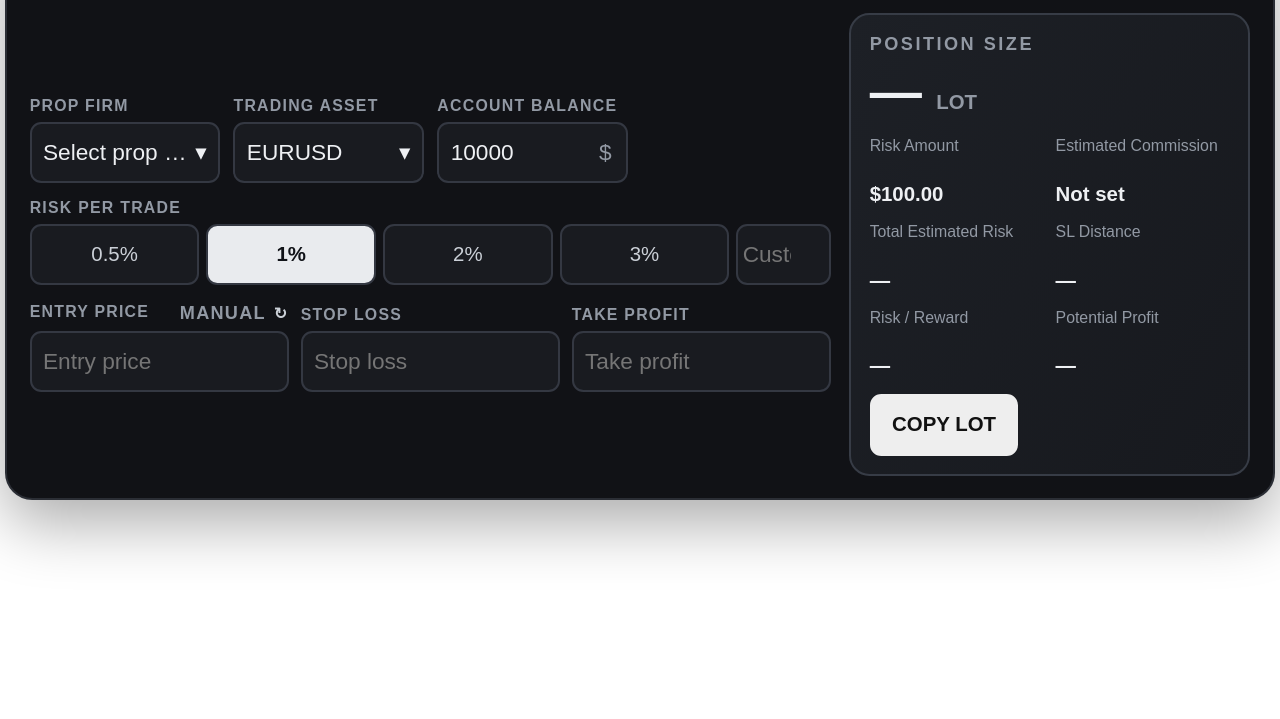
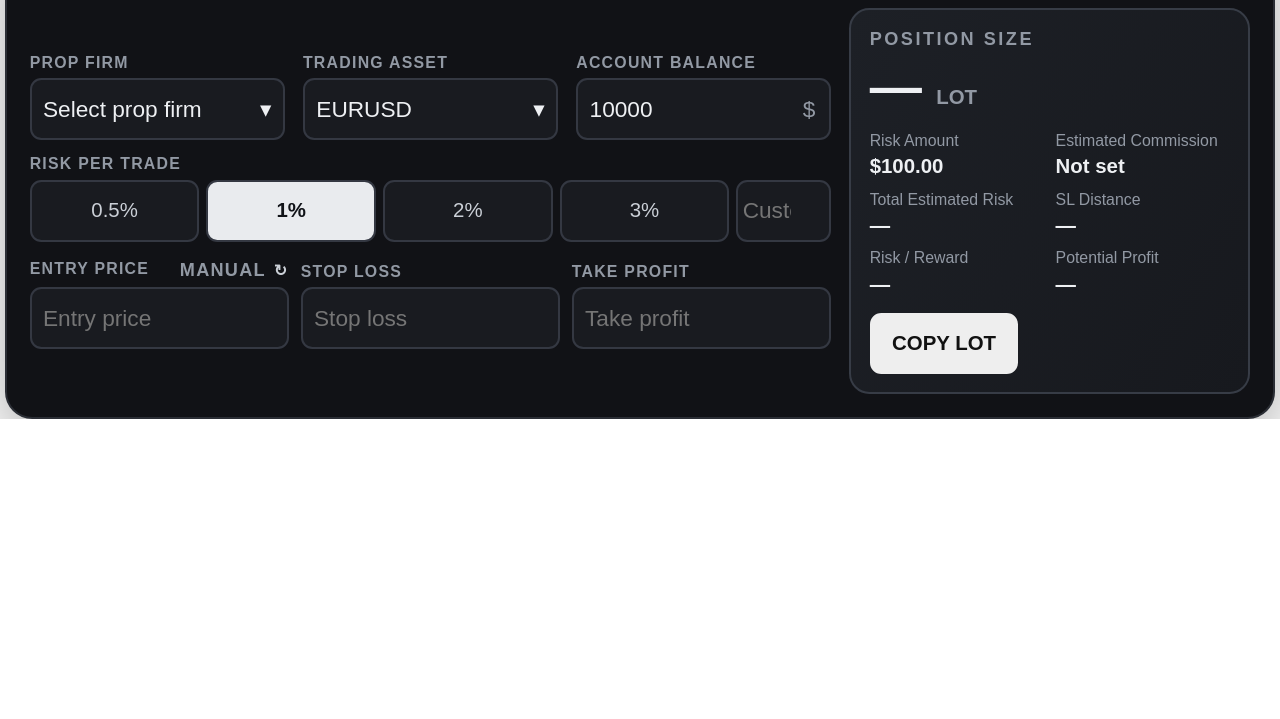
Before and after one commit to gutsusm/VVidget-, a plain HTML site: page index.html in a window 1280 px wide. Shown: the part 81-800 px from the top of the page. Drawn offline with Linux system fonts and the light colour scheme.

Commit message:
Update index.html

```diff
--- a/index.html
+++ b/index.html
@@ -7,9 +7,23 @@
 <style>
 :root{--bg:#111216;--p:#191b20;--p2:#20232a;--line:#343842;--muted:#9299a4;--txt:#eef0f3;--green:#83c9a5;--red:#ef8888;--gold:#d8bd78}
 *{box-sizing:border-box}
-html,body{background:transparent!important}
-html{margin:0;padding:0}
-body{margin:0;padding:5px;background:transparent!important;color:var(--txt);font:11px Arial,sans-serif;overflow-x:hidden;color-scheme:dark}
+
+/* Transparent iframe/page area: only the calculator card is painted. */
+html,body{
+ margin:0!important;
+ padding:0!important;
+ width:100%;
+ min-height:0!important;
+ background:transparent!important;
+ background-color:transparent!important;
+}
+html{overflow-x:hidden}
+body{
+ color:var(--txt);
+ font:11px Arial,sans-serif;
+ overflow-x:hidden;
+ color-scheme:dark;
+}
 .app{width:560px;max-width:none;margin:0 auto;padding:10px;background:var(--bg);border:1px solid #2b2e35;border-radius:12px;box-shadow:0 10px 28px #0005;transform-origin:top center}
 .top{display:flex;justify-content:space-between;align-items:center;gap:8px;margin-bottom:8px}
 .brand{font-size:10px;font-weight:bold;letter-spacing:1.35px}
@@ -20,7 +34,7 @@ button,input{font:inherit}
 .workspace{display:grid;grid-template-columns:minmax(0,1.9fr) minmax(0,.95fr);gap:8px;align-items:stretch}
 .inputs-panel{min-width:0;display:flex;flex-direction:column;justify-content:center;gap:8px}
 .row{display:grid;gap:6px;align-items:end}
-.mainrow{grid-template-columns:repeat(4,minmax(0,1fr));row-gap:7px}
+.mainrow{grid-template-columns:repeat(3,minmax(0,1fr));column-gap:8px;row-gap:7px}
 .prices{grid-template-columns:repeat(3,minmax(0,1fr));gap:5px}
 .field{min-width:0}
 .assetfield,.balancefield{width:100%;min-width:0}
@@ -51,9 +65,9 @@ button,input{font:inherit}
 .lotlabel{font-size:8px;color:var(--muted);font-weight:bold;letter-spacing:1.1px}
 .lot{font-size:23px;font-weight:bold;margin-top:3px;white-space:nowrap}
 .lot small{font-size:9px;color:var(--muted)}
-.metrics{display:grid;grid-template-columns:repeat(2,minmax(0,1fr));gap:7px 5px}
+.metrics{display:grid;grid-template-columns:repeat(2,minmax(0,1fr));gap:5px 5px}
 .metric{min-width:0}
-.metric span{display:block;color:var(--muted);font-size:7px;line-height:1.15;min-height:16px;margin-bottom:2px}
+.metric span{display:block;color:var(--muted);font-size:7px;line-height:1.15;min-height:0;margin-bottom:0}
 .metric strong{font-size:9px;white-space:normal;overflow-wrap:anywhere}
 .copy{align-self:flex-start;height:27px;padding:0 9px;border:1px solid #eee;border-radius:5px;background:#eee;color:#111;font-weight:bold;font-size:9px;cursor:pointer}
 .msg,.foot{display:none}
@@ -65,7 +79,7 @@ button,input{font:inherit}
 .actions{display:flex;justify-content:flex-end;gap:6px;margin-top:8px}
 .secondary,.gear{border:1px solid var(--line);border-radius:5px;background:var(--p2);color:var(--txt);padding:5px 8px;cursor:pointer}
 .gear{padding:3px 6px;font-size:11px}
-/* Original 560px layout scales as one unit. Outer iframe background is transparent. */
+/* The widget keeps its original 560px layout and scales as one unit, up to 3x. The outer iframe remains transparent. */
 @media(max-width:560px){
  body{overflow-x:hidden}
 }
@@ -694,23 +708,19 @@ $("copy").onclick=async()=>{
 };
 
 function applyWidgetScale(){
- const app=document.querySelector(".app");
+ const app=$("app")||document.querySelector(".app");
  if(!app)return;
-
  const available=Math.max(1,document.documentElement.clientWidth-10);
  const scale=Math.min(3,Math.max(0.5,available/560));
-
  app.style.zoom=String(scale);
 }
 
-// Scale the complete calculator proportionally when the embed width changes.
+// Resize the whole calculator proportionally when the Notion embed changes width.
 applyWidgetScale();
-
 if(typeof ResizeObserver!=="undefined"){
  const widgetObserver=new ResizeObserver(applyWidgetScale);
  widgetObserver.observe(document.documentElement);
 }
-
 window.addEventListener("resize",applyWidgetScale);
 
 function init(){
```
